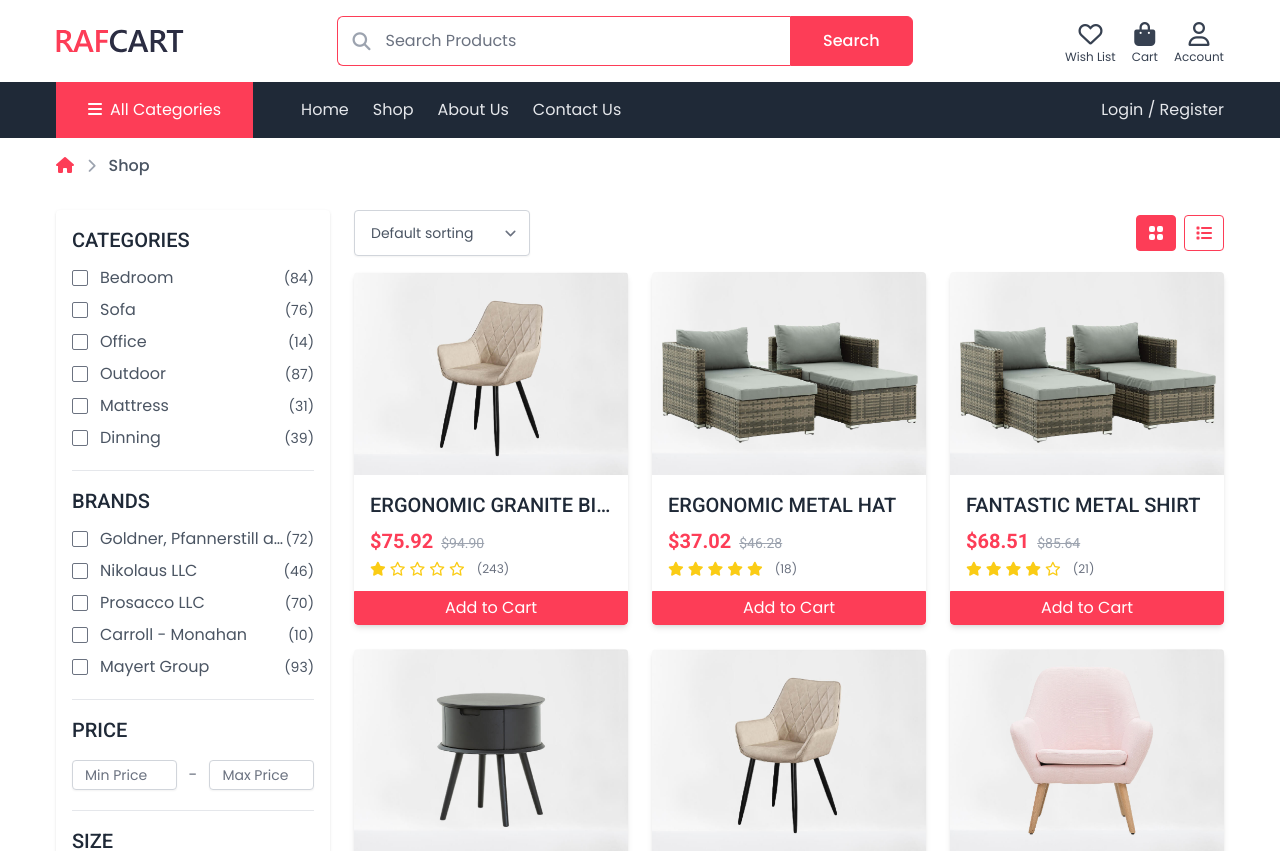
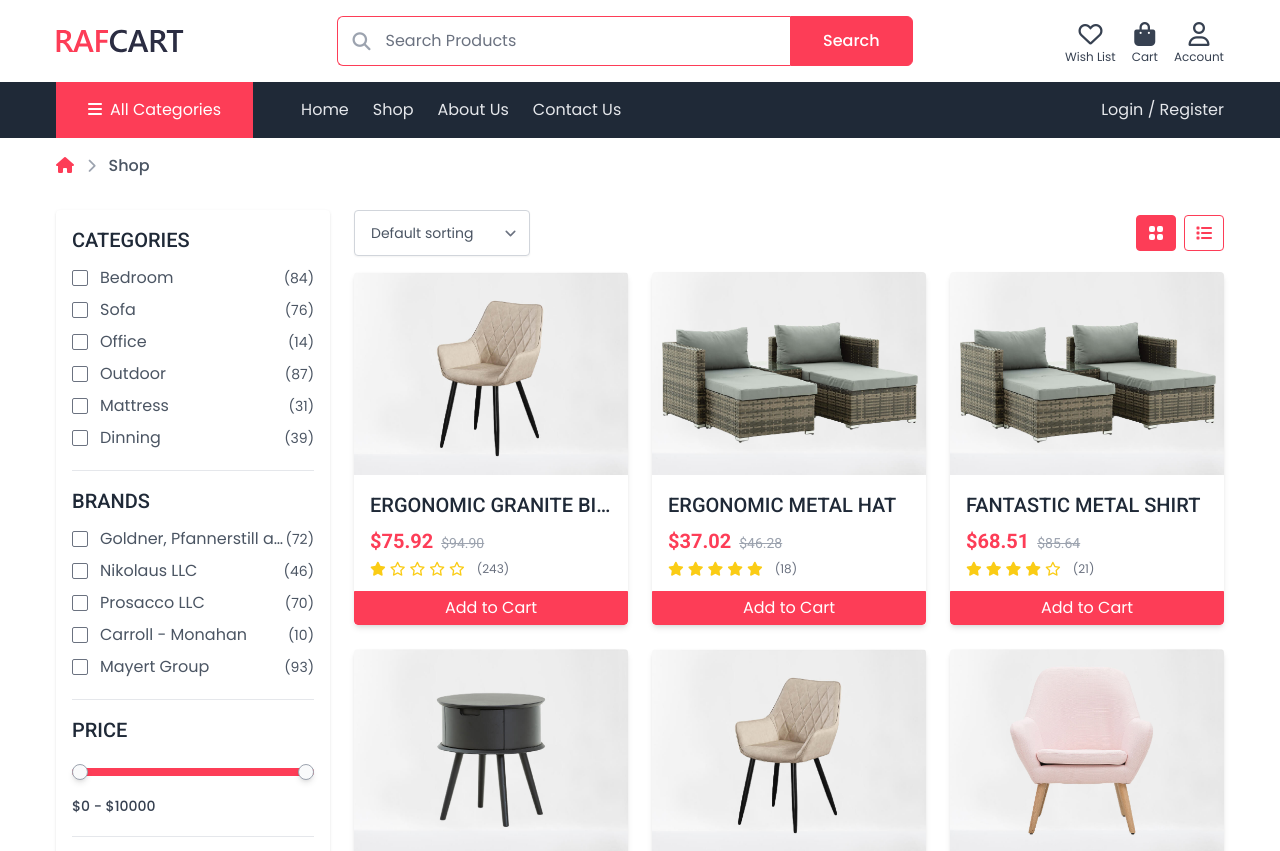
Before and after one commit to tri1911/ecommerce-mern, a React (Create React App) app in the folder client/: page /shop in a window 1280 px wide. Shown: the top 851 px of the page. Built offline with nearby package versions, Linux system fonts and the light colour scheme.

Commit message:
fix: update the PriceFilter component with the range slider

```diff
--- a/client/src/components/Filters/PriceFilter.tsx
+++ b/client/src/components/Filters/PriceFilter.tsx
@@ -1,22 +1,73 @@
+import { useEffect, useRef, useState } from "react";
+
+const MIN_VALUE = 0;
+const MAX_VALUE = 10000;
+const MIN_GAP = 1000;
+
 export default function PriceFilter() {
+  const [minPrice, setMinPrice] = useState(MIN_VALUE);
+  const [maxPrice, setMaxPrice] = useState(MAX_VALUE);
+
+  const rangeIndicator = useRef<HTMLDivElement>(null);
+
+  useEffect(() => {
+    if (rangeIndicator.current) {
+      rangeIndicator.current.style.left = (minPrice / MAX_VALUE) * 100 + "%";
+    }
+  }, [minPrice]);
+
+  useEffect(() => {
+    if (rangeIndicator.current) {
+      rangeIndicator.current.style.right =
+        100 - (maxPrice / MAX_VALUE) * 100 + "%";
+    }
+  }, [maxPrice]);
+
+  const handlePriceRangeChanged: React.ChangeEventHandler<HTMLInputElement> = (
+    event
+  ) => {
+    const parsedValue = parseInt(event.target.value);
+    event.target.name === "range-min"
+      ? setMinPrice(Math.min(maxPrice - MIN_GAP, parsedValue))
+      : setMaxPrice(Math.max(minPrice + MIN_GAP, parsedValue));
+  };
+
   return (
     <div className="pt-4">
-      <h3 className="text-xl text-gray-800 mb-3 uppercase font-medium">
+      <h3 className="text-xl text-gray-800 mb-6 uppercase font-medium">
         Price
       </h3>
-      <div className="mt-4 flex items-center">
-        <input
-          type="number"
-          className="w-full border-gray-300 focus:ring-0 focus:border-primary px-3 py-1 text-gray-600 text-sm shadow-sm rounded"
-          placeholder="Min Price"
-        />
-        <span className="mx-3 text-gray-500">-</span>
-        <input
-          type="number"
-          className="w-full border-gray-300 focus:ring-0 focus:border-primary px-3 py-1 text-gray-600 text-sm shadow-sm rounded"
-          placeholder="Max Price"
+      <div className="__slider relative h-2 rounded-md bg-gray-300">
+        <div
+          ref={rangeIndicator}
+          className="__progress absolute h-full rounded-md bg-primary"
         />
       </div>
+      <div className="__range-input relative">
+        <input
+          className="__range-min"
+          type="range"
+          name="range-min"
+          value={minPrice}
+          min={MIN_VALUE}
+          max={MAX_VALUE}
+          step={10}
+          onChange={handlePriceRangeChanged}
+        />
+        <input
+          className="__range-max"
+          type="range"
+          name="range-max"
+          value={maxPrice}
+          min={MIN_VALUE}
+          max={MAX_VALUE}
+          step={10}
+          onChange={handlePriceRangeChanged}
+        />
+      </div>
+      <p className="mt-5 font-medium text-sm text-gray-700">
+        ${minPrice} - ${maxPrice}
+      </p>
     </div>
   );
 }
--- a/client/src/components/experiment/PriceRangeSlider.tsx
+++ b/client/src/components/experiment/PriceRangeSlider.tsx
@@ -13,50 +13,43 @@ const PriceRangeSlider = () => {
   useEffect(() => {
     if (rangeIndicator.current) {
       rangeIndicator.current.style.left = (minPrice / MAX_VALUE) * 100 + "%";
+    }
+  }, [minPrice]);
+
+  useEffect(() => {
+    if (rangeIndicator.current) {
       rangeIndicator.current.style.right =
         100 - (maxPrice / MAX_VALUE) * 100 + "%";
     }
-  }, [minPrice, maxPrice]);
+  }, [maxPrice]);
 
   const handlePriceRangeChanged: React.ChangeEventHandler<HTMLInputElement> = (
     event
   ) => {
-    const { name, value } = event.target;
-    if (name === "range-min") {
-      if (parseInt(value) > maxPrice - MIN_GAP) {
-        setMinPrice(maxPrice - MIN_GAP);
-      } else {
-        setMinPrice(parseInt(value));
-      }
-    } else if (name === "range-max") {
-      if (parseInt(value) < minPrice + MIN_GAP) {
-        setMaxPrice(minPrice + MIN_GAP);
-      } else {
-        setMaxPrice(parseInt(value));
-      }
-    }
+    const parsedValue = parseInt(event.target.value);
+    event.target.name === "range-min"
+      ? setMinPrice(Math.min(maxPrice - MIN_GAP, parsedValue))
+      : setMaxPrice(Math.max(minPrice + MIN_GAP, parsedValue));
   };
 
   return (
-    <div className="__container flex items-center justify-center min-h-screen bg-indigo-500">
     <div className="__wrapper w-[400px] bg-white px-6 pt-5 pb-10 rounded-lg shadow">
       <header>
         <h2 className="text-2xl">Price Range</h2>
-          <p className="mt-1 text-base">
-            Use slider or enter min and max price
-          </p>
+        <p className="mt-1 text-base">Use slider or enter min and max price</p>
       </header>
       <div className="__price-input w-full flex mt-7 mx-0 mb-9">
         <div className="__field w-full h-11 flex items-center">
           <label htmlFor="input-min" className="">
-              Min
+            $
           </label>
           <input
-              className="w-full h-full ml-3 rounded-md outline-none border border-gray-200 text-xl text-center"
+            className="w-full h-full ml-3 rounded-md outline-none border border-gray-200 text-xl text-center focus:ring-0 focus:border-primary"
             type="number"
             name="input-min"
             id="input-min"
-              value="2500"
+            value={minPrice}
+            readOnly
           />
         </div>
         <div className="__separator w-[130px] flex items-center justify-center text-lg">
@@ -64,14 +57,15 @@ const PriceRangeSlider = () => {
         </div>
         <div className="__field flex items-center w-full h-11">
           <label htmlFor="input-max" className="">
-              Max
+            $
           </label>
           <input
-              className="w-full h-full ml-3 rounded-md outline-none border border-gray-200 text-xl text-center"
+            className="w-full h-full ml-3 rounded-md outline-none border border-gray-200 text-xl text-center focus:ring-0 focus:border-primary"
             type="number"
             name="input-max"
             id="input-max"
-              value="7500"
+            value={maxPrice}
+            readOnly
           />
         </div>
       </div>
@@ -89,6 +83,7 @@ const PriceRangeSlider = () => {
           value={minPrice}
           min={MIN_VALUE}
           max={MAX_VALUE}
+          step={10}
           onChange={handlePriceRangeChanged}
         />
         <input
@@ -98,9 +93,9 @@ const PriceRangeSlider = () => {
           value={maxPrice}
           min={MIN_VALUE}
           max={MAX_VALUE}
+          step={10}
           onChange={handlePriceRangeChanged}
         />
-        </div>
       </div>
     </div>
   );
--- /dev/null
+++ b/client/src/components/experiment/index.tsx
@@ -0,0 +1,9 @@
+import PriceRangeSlider from "./PriceRangeSlider";
+
+export default function ExperimentPage() {
+  return (
+    <div className="__container flex items-center justify-center min-h-screen bg-indigo-500">
+      <PriceRangeSlider />
+    </div>
+  );
+}
--- a/client/src/index.css
+++ b/client/src/index.css
@@ -44,7 +44,7 @@
     @apply mt-2 text-red-500 text-sm font-thin;
   }
 
-  /* Price number input */
+  /* Number input */
 
   input[type="number"]::-webkit-outer-spin-button,
   input[type="number"]::-webkit-inner-spin-button {
@@ -58,6 +58,6 @@
   }
 
   input[type="range"]::-webkit-slider-thumb {
-    @apply appearance-none h-4 w-4 rounded-full bg-gray-50 shadow-md pointer-events-auto cursor-pointer;
+    @apply block appearance-none h-4 w-4 rounded-full bg-gray-50 shadow-md border border-solid border-gray-400 pointer-events-auto cursor-pointer;
   }
 }
--- a/client/src/index.tsx
+++ b/client/src/index.tsx
@@ -20,7 +20,7 @@ import UpdatePassword from "./components/Account/UpdatePassword";
 import Wishlist from "./components/Account/Wishlist";
 import CheckoutPage from "./pages/CheckoutPage";
 import OrderCompletePage from "./pages/OrderCompletePage";
-import PriceRangeSlider from "./components/experiment/PriceRangeSlider";
+import ExperimentPage from "./components/experiment";
 
 const container = document.getElementById("root")!;
 const root = createRoot(container);
@@ -48,9 +48,9 @@ root.render(
           </Route>
           <Route path="checkout" element={<CheckoutPage />} />
           <Route path="order-complete" element={<OrderCompletePage />} />
-          <Route path="experiment" element={<PriceRangeSlider />} />
           <Route path="*" element={<NotFoundPage />} />
         </Route>
+        <Route path="/experiment" element={<ExperimentPage />} />
       </Routes>
     </BrowserRouter>
   </Provider>
```
Lines whose indentation alone changed are shown as unchanged.
